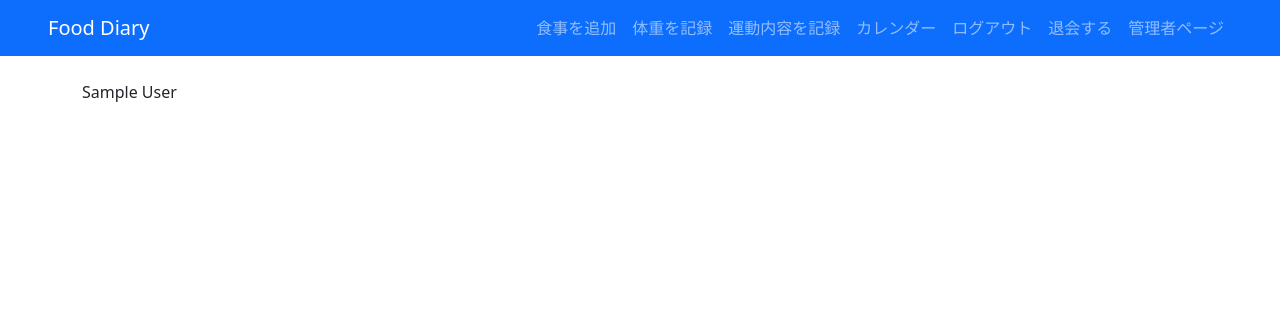
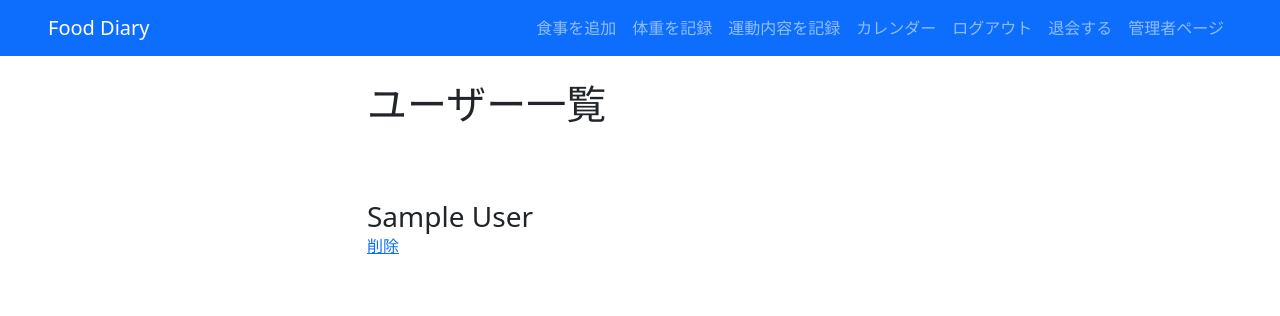
Before and after one commit to Yuki431/food-diary, a Rails app: page /users in a window 1280 px wide. Shown: the top 316 px of the page. Run offline with Rails 7, Linux system fonts and the light colour scheme; the visitor is signed in with stand-in values (Sample User, id 1).

Commit message:
管理者機能の追加 #33

```diff
--- a/app/controllers/users_controller.rb
+++ b/app/controllers/users_controller.rb
@@ -2,6 +2,7 @@ class UsersController < ApplicationController
   before_action :user_admin, only: [:index]
 
   def index
+    @users = User.all
   end
 
   def new
@@ -22,7 +23,7 @@ class UsersController < ApplicationController
   end
 
   def destroy
-    @user = User.find(current_user.id)
+    @user = User.find(params[:id])
     @user.destroy
     flash[:success] = '退会しました。'
     redirect_to("/")
@@ -35,10 +36,9 @@ class UsersController < ApplicationController
   end
 
   def user_admin
-    @users = User.all
     if current_user.admin == false
         redirect_to root_path
     end
- end
+  end
 
 end
--- a/app/views/layouts/_navbar.html.erb
+++ b/app/views/layouts/_navbar.html.erb
@@ -14,7 +14,7 @@
             <li class="nav-item"><%= link_to '運動内容を記録', new_diary_path, class: 'nav-link' %></li>
             <li class="nav-item"><%= link_to 'カレンダー', foods_path, class: 'nav-link' %></li>
             <li class="nav-item"><%= link_to 'ログアウト', logout_path, method: :delete, class: 'nav-link' %></li>
-            <li class="nav-item"><%= link_to '退会する', withdrawal_path, data: { confirm: '退会してよいですか？' }, method: :delete, class: 'nav-link' %></li>
+            <li class="nav-item"><%= link_to '退会する', current_user, data: { confirm: '退会してよいですか？' }, method: :delete, class: 'nav-link' %></li>
             <% if current_user == @user || current_user.admin? %>
               <li class="nav-item"><%= link_to '管理者ページ', users_path, class: 'nav-link' %></li>
             <% end %>
--- a/app/views/users/index.html.erb
+++ b/app/views/users/index.html.erb
@@ -1,3 +1,11 @@
-<% @users.each do |user|%>
-  <%= user.name%>
-<% end %>
+<div class="container">
+  <div class="raw">
+    <div class="col-sm-6 offset-sm-3">
+      <h1 class="mb-5">ユーザー一覧</h1>
+      <% @users.each do |user|%>
+    　  <h3 class="mb-0"><%= user.name%></h3>
+        <div class="mb-1"><%= link_to '削除', user, method: :delete %></div>
+      <% end %>
+    </div>
+  </div>
+</div>
--- a/config/routes.rb
+++ b/config/routes.rb
@@ -6,8 +6,8 @@ Rails.application.routes.draw do
   delete 'logout', to: 'sessions#destroy'
 
   get 'signup', to: 'users#new'
-  delete 'withdrawal', to: 'users#destroy'
-  resources :users, only: [:index, :create]
+
+  resources :users, only: [:index, :create, :destroy]
 
   resources :foods, only: [:index, :new, :create, :edit, :update, :destroy]
   get 'foods/:date', to: 'foods#show'
```
